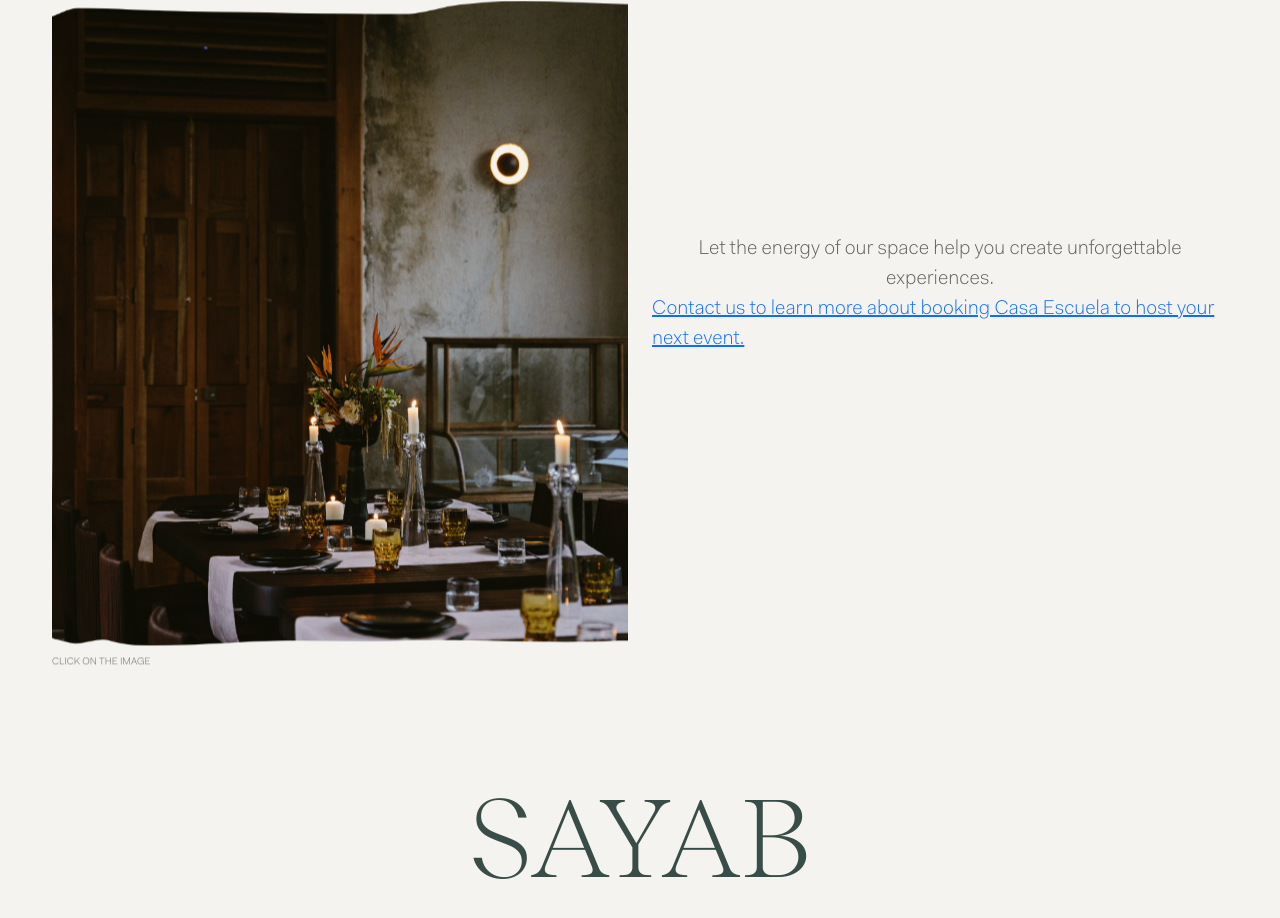
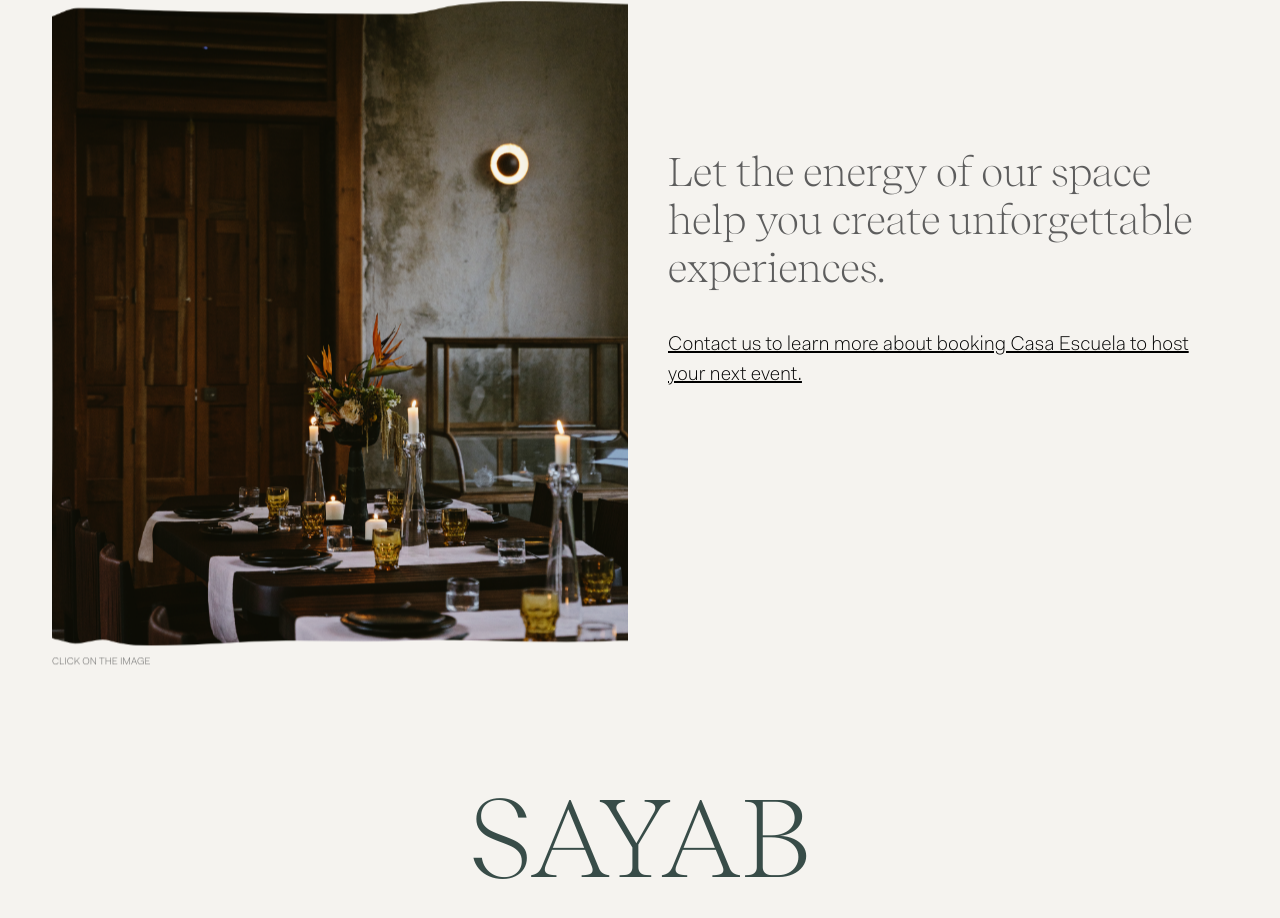
Before and after one commit to cesarmejiag/casa-escuela-site, a Next.js app: page /be-our-guest in a window 1280 px wide. Shown: the part 1975-2893 px from the top of the page. Built offline with nearby package versions, Linux system fonts and the light colour scheme; no server answers.

Commit message:
Update global styles for sections

```diff
--- a/data.js
+++ b/data.js
@@ -105,7 +105,7 @@ export default {
         "/images/host-image-2.png",
         "/images/host-image-3.png",
       ],
-      text: "<h3>Let the energy of our space help you create unforgettable experiences.</h3><div>Contact us to learn more about booking Casa Escuela to host your next event.</div>",
+      text: "<h3>Let the energy of our space help you create unforgettable experiences.</h3><br /><div><a href='/contact'>Contact us to learn more about booking Casa Escuela to host your next event.</a></div>",
     },
     sayab: {
       id: "sayab",
@@ -170,7 +170,7 @@ export default {
       id: "exhibition-space",
       title: "Exhibition space",
       imagesSrc: ["/images/exhibition-image.png", "/images/exhibition-image.png"],
-      text: "<h3>Casa Escuela hosts art exhibitions throughout the year.</h3><div>Our flexible space can be set up as a traditional art gallery or for performing arts to fit the specific needs of our residents and their creative process.</div>",
+      text: "<h3>Casa Escuela hosts art exhibitions throughout the year.</h3><br><div>Our flexible space can be set up as a traditional art gallery or for performing arts to fit the specific needs of our residents and their creative process.</div><br /><div><a href='/contact'>Current exhibitions (PDF)</a></div>",
     },
     footer: {
       id: "footer",
--- a/pages/be-our-guest.js
+++ b/pages/be-our-guest.js
@@ -32,15 +32,11 @@ const BeOurGuest = () => {
               </div>
             </div>
             <div className="col-12 col-md-6">
-              <div className="section-intro">
-                Let the energy of our space help you create unforgettable
-                experiences.
-              </div>
-              <div className="section-body">
-                <a>
-                  Contact us to learn more about booking Casa Escuela to host
-                  your next event.
-                </a>
+              <div className="host-body">
+                <div
+                  className="section-body"
+                  dangerouslySetInnerHTML={{ __html: host.text }}
+                ></div>
               </div>
             </div>
           </div>
@@ -74,6 +70,11 @@ const BeOurGuest = () => {
           position: relative;
         }
 
+        .host-body {
+          margin: 0 auto;
+          max-width: 560px;
+        }
+
         .sayab-footer {
           font-size: 12px;
           margin: 45px auto 0;
@@ -96,6 +97,10 @@ const BeOurGuest = () => {
             margin-bottom: 0;
           }
 
+          .host-body {
+            margin: 0 0 0 auto;
+          }
+
           .sayab-footer {
             margin: 50px auto 0;
           }
--- a/styles/globals.css
+++ b/styles/globals.css
@@ -65,6 +65,11 @@ body {
   margin-top: 85px;
 }
 
+.section-body h3 {
+  font-family: "RecifeDisplayLight";
+  font-size: 20px;
+}
+
 .section-footer {
   max-width: 690px;
   margin: 95px auto 0;
@@ -85,6 +90,15 @@ body {
 
   .section-image {
     margin-top: 130px;
+  }
+
+  .section-body h3 {
+    font-family: "RecifeDisplayLight";
+    font-size: 40px;
+  }
+
+  .section-body a {
+    color: #000;
   }
 
   .section-footer {
```
Also changed, not shown: pages/residencies.js (+11 -5 lines).
